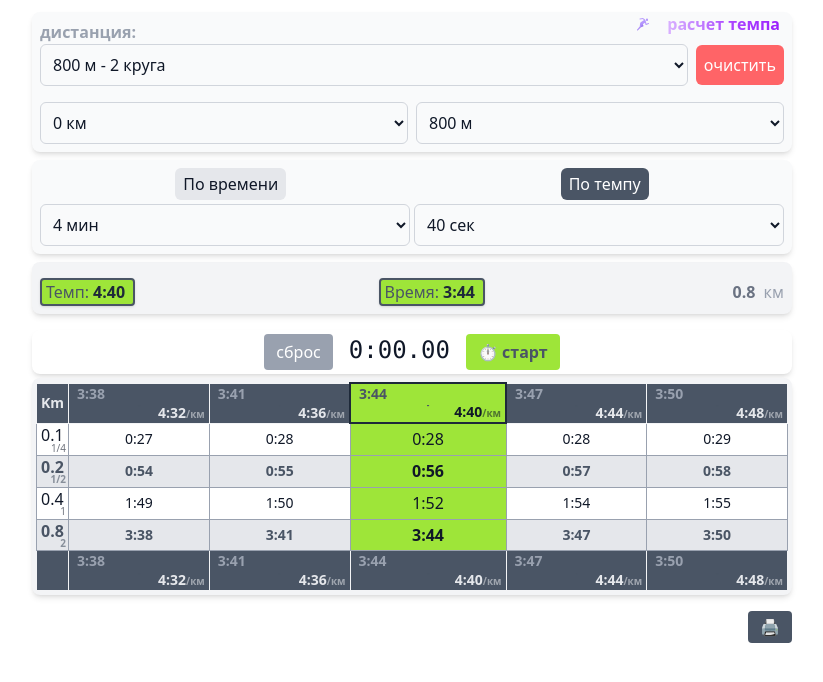
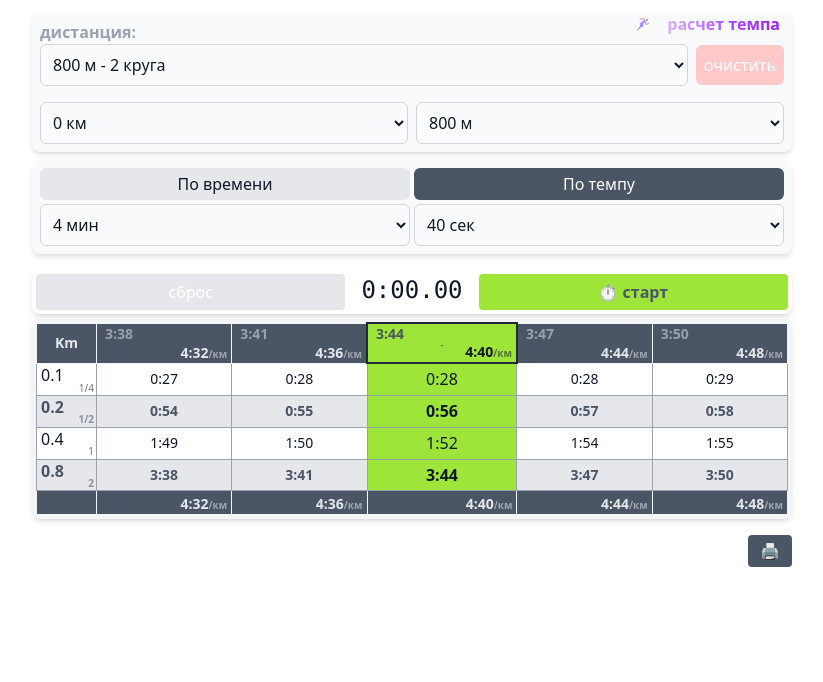
Before and after one commit to AlexanderSipko/pace-calculator, a React (Vite) app: page / in a window 1280 px wide. Shown: the top 682 px of the page, without its empty margins (228-1051 px from the left). Built offline with nearby package versions, Linux system fonts and the light colour scheme.

Commit message:
correct style

```diff
--- a/src/PaceControls.jsx
+++ b/src/PaceControls.jsx
@@ -21,11 +21,11 @@ export default function PaceControls({
     { label: "1800 м - 4.2 круга", value: 1.8 },
     { label: "2000 м - 5 кругов", value: 2 },
     { label: "3000 м - 7.5 кругов", value: 3 },
-    { label: "5 км - 12.5 круга", value: 5 },
-    { label: "6 км - 15 кругов", value: 6 },
-    { label: "10 км - 25 кругов", value: 10 },
-    { label: "Полумарафон 21.097 км ~52.75 круга", value: 21.097 },
-    { label: "Марафон 42.195 км ~105.5 круга", value: 42.195 },
+    { label: "5000 км - 12.5 круга", value: 5 },
+    { label: "6000 км - 15 кругов", value: 6 },
+    { label: "10 км", value: 10 },
+    { label: "Полумарафон 21.097 км", value: 21.097 },
+    { label: "Марафон 42.195 км", value: 42.195 },
   ];
 
   // Для режима времени — разбор targetTime на часы, минуты, секунды
@@ -82,7 +82,7 @@ export default function PaceControls({
           <div className="p-0 m-0 flex justify-end">
               <button
               onClick={() => (setCustomDistance(0), setDistance(0))}
-              className={`px-2 py-2 rounded-md font-medium bg-red-400 text-white  text-gray-900"}`}
+              className={`px-2 py-2 rounded-md font-medium bg-red-200 hover:bg-red-400 text-white  text-gray-900"}`}
               >очистить</button>
             </div>
         </div>
@@ -137,11 +137,15 @@ export default function PaceControls({
         <div className="flex gap-1 mb-1 justify-around">
           <button
             onClick={() => setMode("time")}
-            className={`px-2 py-1 rounded-md font-medium ${mode === "time" ? "bg-gray-600 text-white" : "bg-gray-200 text-gray-900"}`}
+            className={`
+            px-2 py-1 rounded-md font-medium w-1/2
+            ${mode === "time" ? "bg-gray-600 text-white" : "bg-gray-200 text-gray-900"}`}
           >По времени</button>
           <button
             onClick={() => setMode("pace")}
-            className={`px-2 py-1 rounded-md font-medium ${mode === "pace" ? "bg-gray-600 text-white" : "bg-gray-200 text-gray-900"}`}
+            className={`
+            px-2 py-1 rounded-md font-medium w-1/2
+            ${mode === "pace" ? "bg-gray-600 text-white" : "bg-gray-200 text-gray-900"}`}
           >По темпу</button>
         </div>
 
--- a/src/PaceVariationsTable.jsx
+++ b/src/PaceVariationsTable.jsx
@@ -123,7 +123,7 @@ export default function PaceVariationsTable({ basePaceSec, distance, time }) {
         <table className="min-w-full border-collapse border border-green-400 text-sm">
           <thead className="bg-gray-600">
             <tr className="bg-gray-600">
-              <th className="border border-gray-100 p-1 text-gray-200 w-1 h-10">Km</th>
+              <th className="border border-gray-100 p-1 text-gray-200 w-15 h-10">Km</th>
               {paces.map((p, i) => {
                 const totalTime = p * distance;
                 const isMiddle = i === Math.floor(paces.length / 2);
@@ -208,11 +208,11 @@ export default function PaceVariationsTable({ basePaceSec, distance, time }) {
             {paces.map((p, i) => {
               const totalTime = p * distance; // Финальное время для всей дистанции
               return (
-                <th key={i} className="border border-gray-100 py-1 text-gray-200 relative h-10">
-                  <span className={`block text-[14px] absolute top-0 left-2 text-gray-400`}>
+                <th key={i} className="border border-gray-100 py-1 text-gray-200 relative h-6">
+                  {/* <span className={`block text-[14px] absolute top-0 left-2 text-gray-400`}>
                       {formatTime(totalTime)}
                     </span>
-                    <span className="text-[8px] text-gray-600">-</span>
+                    <span className="text-[8px] text-gray-600">-</span> */}
                   <span className="absolute bottom-0 right-1 after:content-['/км'] after:text-[10px] after:opacity-55" >
                       {tempFormat(p )}
                     </span>
--- a/src/Stopwatch.jsx
+++ b/src/Stopwatch.jsx
@@ -120,8 +120,8 @@ export default function Stopwatch({time, setTime}) {
       <div className="flex justify-center gap-4 m-0 p-0">
         <button
           onClick={reset}
-          className={`px-3 py-1 text-white rounded hover:bg-red-600 ${
-            time === 0 ? "bg-gray-400" : "bg-red-400"
+          className={`px-3 py-1 text-white rounded hover:bg-red-600 w-1/2 ${
+            time === 0 ? "bg-gray-200" : "bg-red-400"
           }`}
           disabled={time === 0}
         >
@@ -130,7 +130,7 @@ export default function Stopwatch({time, setTime}) {
         <div className="text-2xl font-mono mb-1">{formatTime(time)}</div>
         <button
           onClick={toggle}
-          className={`px-3 py-1 rounded text-gray-600 font-semibold ${
+          className={`px-3 py-1 rounded text-gray-600 font-semibold w-1/2 ${
             isRunning
               ? "bg-yellow-500 hover:bg-yellow-600"
               : "bg-[#9EE539] hover:bg-green-600"
--- a/src/TargetInfo.jsx
+++ b/src/TargetInfo.jsx
@@ -4,6 +4,10 @@ import { formatTime, tempFormat } from "./utils";
 
 
 export default function TargetInfo({ avgPacePerKm, totalSeconds, distance, mode }) {
+
+  if (mode !== 'time') {
+    return null
+  }
   return (
     <div className="bg-gray-100 shadow-md rounded-lg px-2 py-2 space-y-2">
       <div className="flex justify-center p-1 m-0">
@@ -11,7 +15,7 @@ export default function TargetInfo({ avgPacePerKm, totalSeconds, distance, mode
           {mode === 'time' && 'Для точного планирования используйте "Расчет по темпу"'}
         </p>
       </div>
-      <div className="flex flex-wrap gap-2 justify-between items-center">
+      {/* <div className="flex flex-wrap gap-2 justify-between items-center">
         <div className="text-gray-600 border-2 border-gray-600 bg-[#9EE539] rounded-sm shadow-sm px-1">
           Темп:
           <strong className="text-gray-800 px-1">{tempFormat(avgPacePerKm)}</strong>
@@ -23,7 +27,7 @@ export default function TargetInfo({ avgPacePerKm, totalSeconds, distance, mode
         <div className="text-gray-400">
           <strong className="text-gray-500 px-1">{distance}</strong> км
         </div>
-      </div>
+      </div> */}
 
 
     </div>
```
